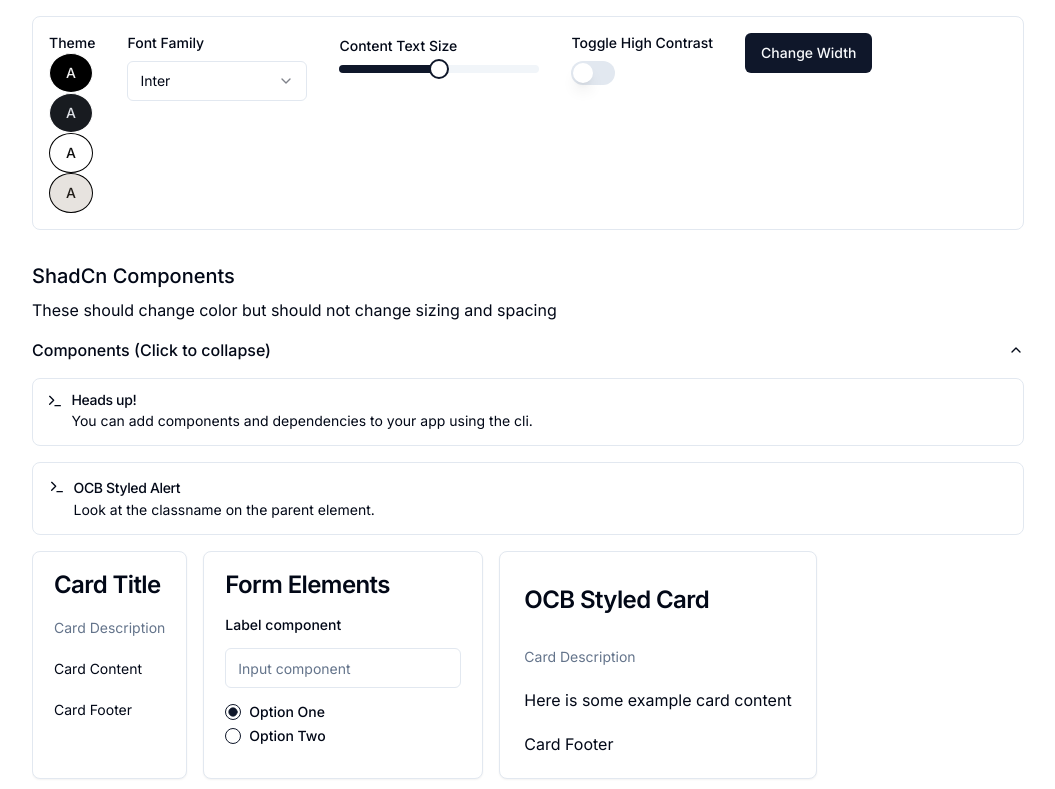
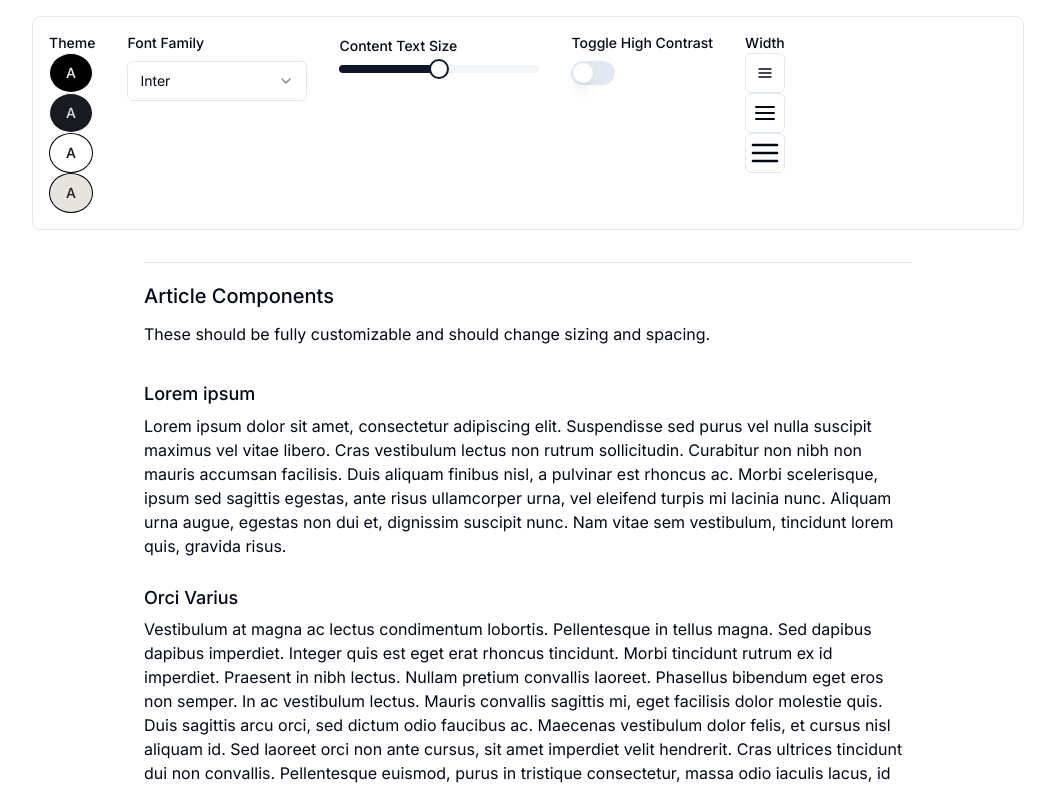
Before and after one commit to Nashex/ocb-shadcn, a Next.js app: page / in a window 1280 px wide. Shown: the top 789 px of the page, without its empty margins (112-1167 px from the left). Built offline with nearby package versions, Linux system fonts and the light colour scheme.

Commit message:
Adjust width with control menu

```diff
--- a/src/app/page.tsx
+++ b/src/app/page.tsx
@@ -7,8 +7,6 @@ export default function Home() {
       <div className="p-4 max-w-5xl w-full">
         <ControlMenu />
       </div>
-
-      <ShadCNDemo />
 
       <article className="ocb art p-4 w-full">
         <div className="mb-4 border-t border-border py-4">
@@ -62,6 +60,7 @@ export default function Home() {
           nunc sed ligula cursus, vitae facilisis risus pretium.
         </p>
       </article>
+      <ShadCNDemo />
     </main>
   );
 }
--- a/src/components/control-menu/control-menu.component.tsx
+++ b/src/components/control-menu/control-menu.component.tsx
@@ -12,10 +12,11 @@ import {
   SelectTrigger,
   SelectValue,
 } from "@/components/ui/select";
+import { AlignJustify } from "lucide-react";
 
 type Props = {};
 
-export default function ControlMenu({}: Props) {
+export default function ControlMenu({ }: Props) {
   // Function to change the --background variable
   const mutateStyles = useCallback((variable: string, value: string) => {
     // TODO: Middleware to persist the variable in local storage
@@ -62,13 +63,13 @@ export default function ControlMenu({}: Props) {
   return (
     <div className="p-4 border border-border rounded-lg gap-8 flex sm:flex-row flex-col items-stretch">
       <div className="flex flex-col items-start">
-        <Label className="text-sm font-medium" htmlFor="font-family">
+        <Label className="text-sm font-medium" htmlFor="theme">
           Theme
         </Label>
-        <Button onClick={toggleDarkMode} style={{borderRadius: '100%', backgroundColor: "#000000", color: "#f1f1f1", border: 'solid 1px white'}}>A</Button>
-        <Button onClick={toggleNightMode} style={{borderRadius: '50%', backgroundColor: "#181b20", color: "#dfe2e7", border: 'solid 1px white'}}>A</Button>
-        <Button onClick={toggleLightMode} style={{borderRadius: '50%', backgroundColor: "#ffffff", color: "#0e0e0e", border: 'solid 1px black'}}>A</Button>
-        <Button onClick={toggleDayMode} style={{borderRadius: '50%', backgroundColor: "#e7e3df", color: "#201c18", border: 'solid 1px black'}}>A</Button>
+        <Button onClick={toggleDarkMode} style={{ borderRadius: '100%', backgroundColor: "#000000", color: "#f1f1f1", border: 'solid 1px white' }}>A</Button>
+        <Button onClick={toggleNightMode} style={{ borderRadius: '50%', backgroundColor: "#181b20", color: "#dfe2e7", border: 'solid 1px white' }}>A</Button>
+        <Button onClick={toggleLightMode} style={{ borderRadius: '50%', backgroundColor: "#ffffff", color: "#0e0e0e", border: 'solid 1px black' }}>A</Button>
+        <Button onClick={toggleDayMode} style={{ borderRadius: '50%', backgroundColor: "#e7e3df", color: "#201c18", border: 'solid 1px black' }}>A</Button>
       </div>
 
       <div className="flex flex-col items-start">
@@ -115,25 +116,21 @@ export default function ControlMenu({}: Props) {
           className="mt-2"
         />
       </div>
-      <div>
-      <Button onClick={() => mutateWidth('5px')}>Change Width</Button>
-      </div>
-{/*
       <div className="flex flex-col items-start">
         <Label className="text-sm font-medium" htmlFor="font-family">
           Width
         </Label>
-        <Select onValueChange={mutateWidth}>
-          <SelectTrigger className="w-[180px] mt-2">
-            <SelectValue placeholder="sm" />
-          </SelectTrigger>
-          <SelectContent>
-          <SelectItem value="55ch">Small</SelectItem>
-            <SelectItem value="70ch">Medium</SelectItem>
-            <SelectItem value="90ch">Large</SelectItem>
-          </SelectContent>
-        </Select>
-      </div> */}
+        <Button variant="outline" size="icon" onClick={() => mutateWidth('55ch')}>
+          <AlignJustify className="h-5 w-4" />
+        </Button>
+        <Button variant="outline" size="icon" onClick={() => mutateWidth('70ch')}>
+          <AlignJustify className="h-8 w-6" />
+        </Button>
+        <Button variant="outline" size="icon" onClick={() => mutateWidth('90ch')}>
+          <AlignJustify className="h-8 w-8" />
+        </Button>
+      </div>
+      {/** 55, 70, 90 ch */}
     </div>
   );
 }
```
